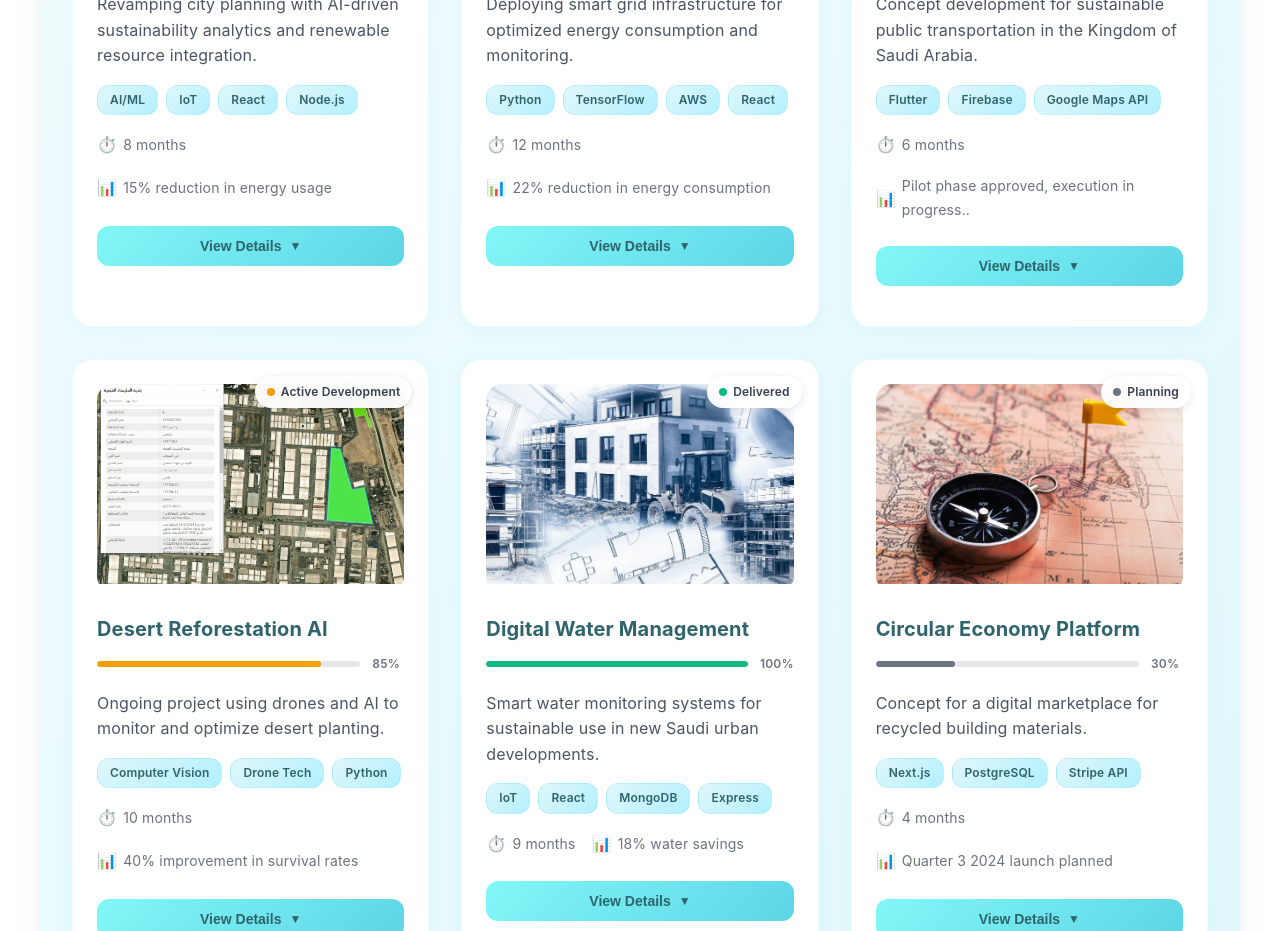
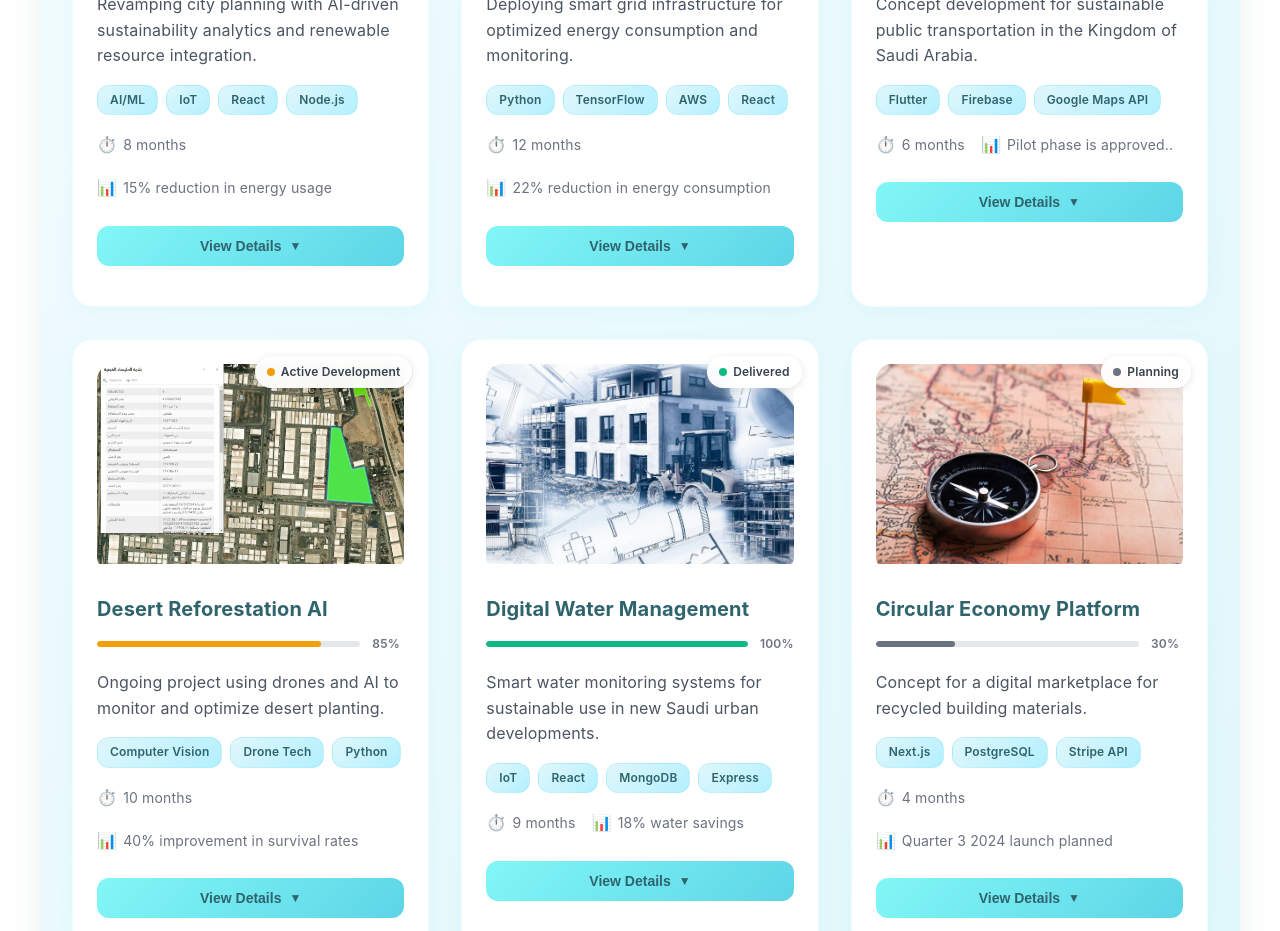
Before and after one commit to irfan3434/fceco, a Next.js app: page /projects in a window 1280 px wide. Shown: the part 1220-2151 px from the top of the page. Built offline with nearby package versions, Linux system fonts and the light colour scheme; no server answers.

Commit message:
new change in projects layout

```diff
--- a/src/app/projects/page.jsx
+++ b/src/app/projects/page.jsx
@@ -41,7 +41,7 @@ const PROJECTS = [
     details: "Proposed multi-modal transit hubs with carbon-neutral solutions, now under pilot review by Ministry of Transport.",
     technologies: ["Flutter", "Firebase", "Google Maps API"],
     duration: "6 months",
-    impact: "Pilot phase approved, execution in progress.."
+    impact: "Pilot phase is approved.."
   },
   {
     id: 4,
```
